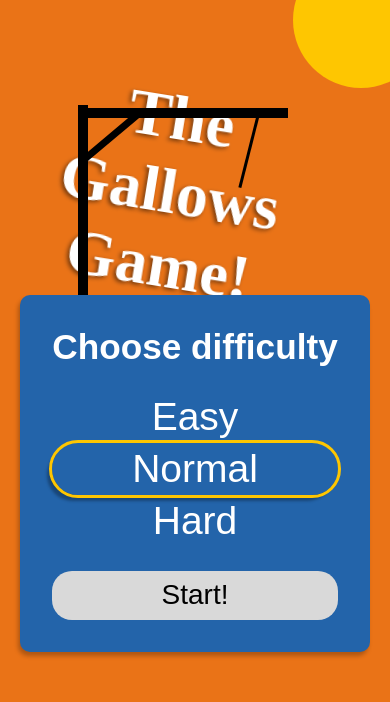
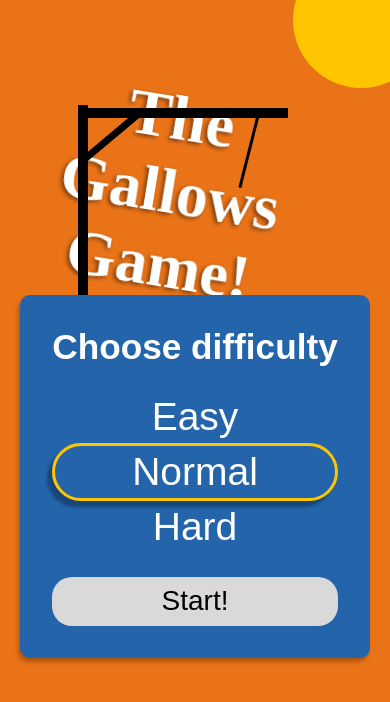
Before and after one commit to tniser/gallows_game, a React (Vite) app: page / in a window 390 px wide. Both pictures are taken after a click on the button "Play with computer". Shown: the top 702 px of the page. Built offline with nearby package versions, Linux system fonts and the light colour scheme; a web font is replaced by a local one.

Commit message:
Border fix for mobile browsers

```diff
--- a/src/css/playComp.css
+++ b/src/css/playComp.css
@@ -35,6 +35,6 @@ li {
 
 li.picked {
   border-radius: 40px;
-  outline: 3px solid var(--yellow);
+  border: 3px solid var(--yellow);
   box-shadow: -5px 6px 3px rgba(0, 0, 0, 0.3);
 }
```
